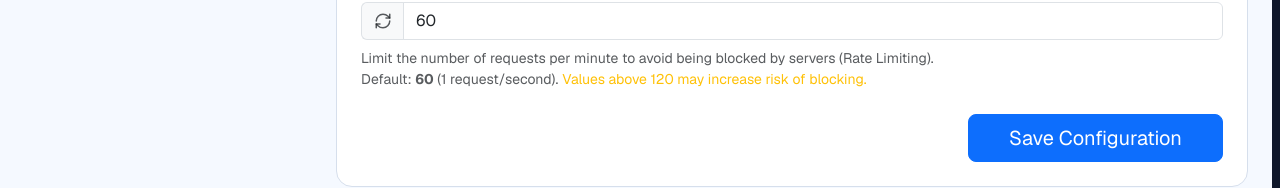
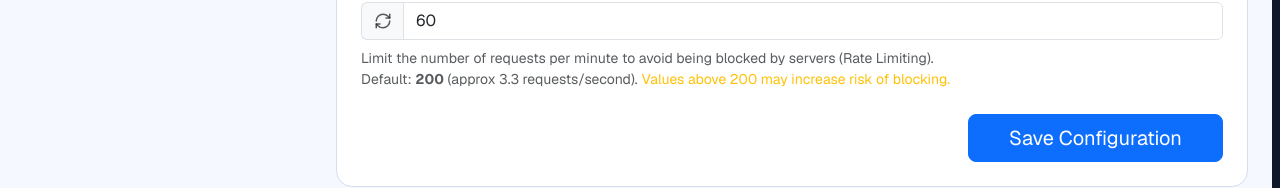
Before and after one commit to condor616/link-check-nextjs, a Next.js app: page /settings in a window 1280 px wide. Shown: the part 508-696 px from the top of the page. Built offline with nearby package versions, Linux system fonts and the light colour scheme; no server answers; the database is empty.

Commit message:
change default rate limit

```diff
--- a/src/components/SettingsClient.tsx
+++ b/src/components/SettingsClient.tsx
@@ -16,8 +16,8 @@ export function SettingsClient() {
   const [supabaseUrl, setSupabaseUrl] = useState('');
   const [supabaseKey, setSupabaseKey] = useState('');
   const [appUrl, setAppUrl] = useState('http://localhost:3000');
-  const [maxScansPerMinute, setMaxScansPerMinute] = useState(60);
-  const [savedMaxScansPerMinute, setSavedMaxScansPerMinute] = useState(60);
+  const [maxScansPerMinute, setMaxScansPerMinute] = useState(200);
+  const [savedMaxScansPerMinute, setSavedMaxScansPerMinute] = useState(200);
   const [isSaving, setIsSaving] = useState(false);
   const [showHighRateWarning, setShowHighRateWarning] = useState(false);
   const [pendingMaxScans, setPendingMaxScans] = useState<number | null>(null);
@@ -73,8 +73,8 @@ export function SettingsClient() {
         setSupabaseUrl(data.supabaseUrl || (type === 'supabase' ? statusData.defaults?.supabaseUrl : '') || '');
         setSupabaseKey(data.supabaseKey || (type === 'supabase' ? statusData.defaults?.supabaseKey : '') || '');
         setAppUrl(data.appUrl || 'http://localhost:3000');
-        setMaxScansPerMinute(data.maxScansPerMinute || 60);
-        setSavedMaxScansPerMinute(data.maxScansPerMinute || 60);
+        setMaxScansPerMinute(data.maxScansPerMinute || 200);
+        setSavedMaxScansPerMinute(data.maxScansPerMinute || 200);
       } else {
         // If settings don't exist yet, we'll use defaults
         console.log('Using default settings');
@@ -88,7 +88,7 @@ export function SettingsClient() {
 
   const saveSettings = async (skipWarning = false) => {
     // Check for high rate limit if not skipping warning
-    if (!skipWarning && maxScansPerMinute > 120) {
+    if (!skipWarning && maxScansPerMinute > 200) {
       setShowHighRateWarning(true);
       return;
     }
@@ -652,15 +652,15 @@ export function SettingsClient() {
                     className="form-control"
                     value={maxScansPerMinute}
                     onChange={(e) => setMaxScansPerMinute(parseInt(e.target.value) || 0)}
-                    placeholder="60"
+                    placeholder="200"
                     min="1"
                   />
                 </div>
                 <div className="form-text mt-2">
                   Limit the number of requests per minute to avoid being blocked by servers (Rate Limiting).
                   <br />
-                  Default: <span className="fw-bold">60</span> (1 request/second).
-                  <span className="text-warning ms-1">Values above 120 may increase risk of blocking.</span>
+                  Default: <span className="fw-bold">200</span> (approx 3.3 requests/second).
+                  <span className="text-warning ms-1">Values above 200 may increase risk of blocking.</span>
                 </div>
               </div>
 
```
